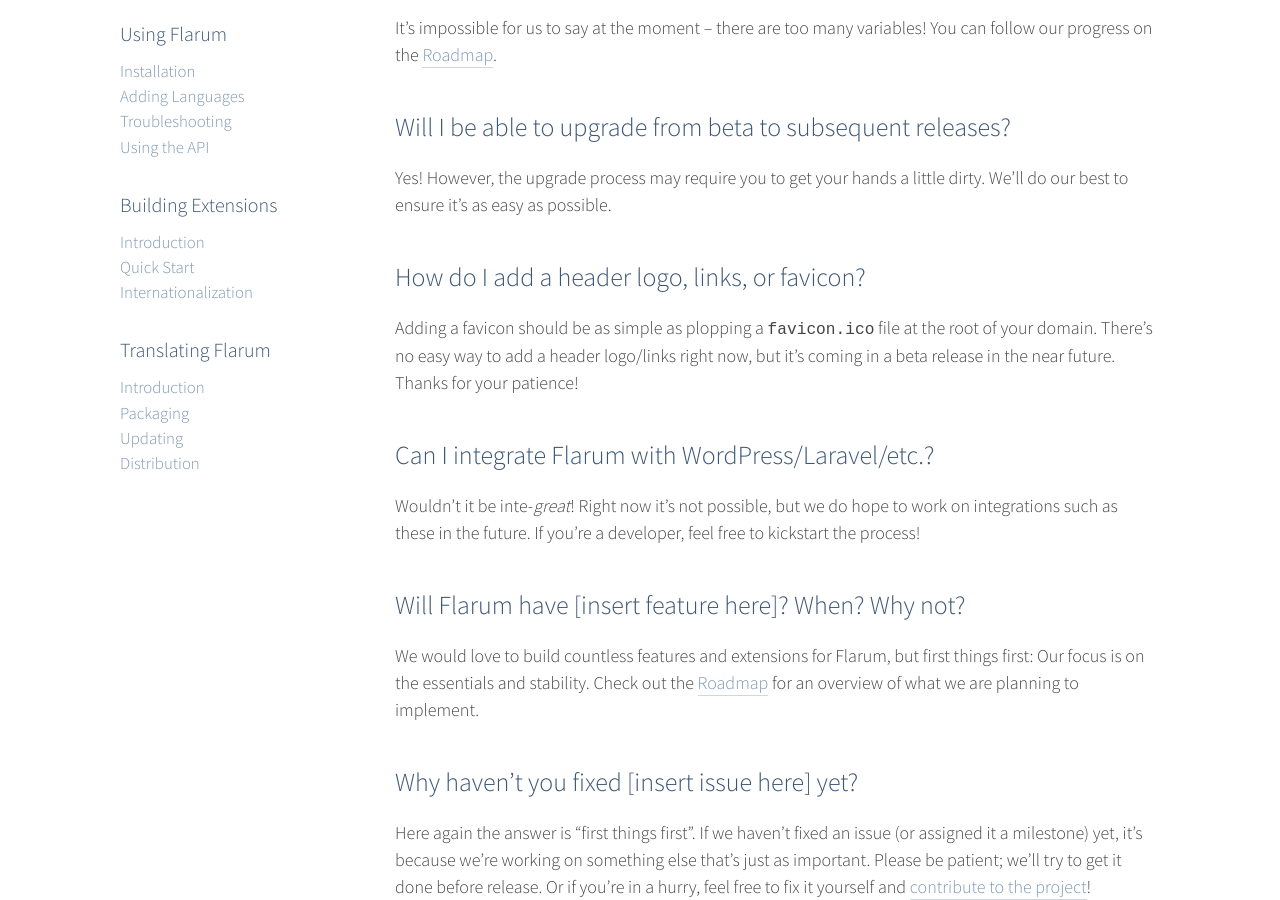
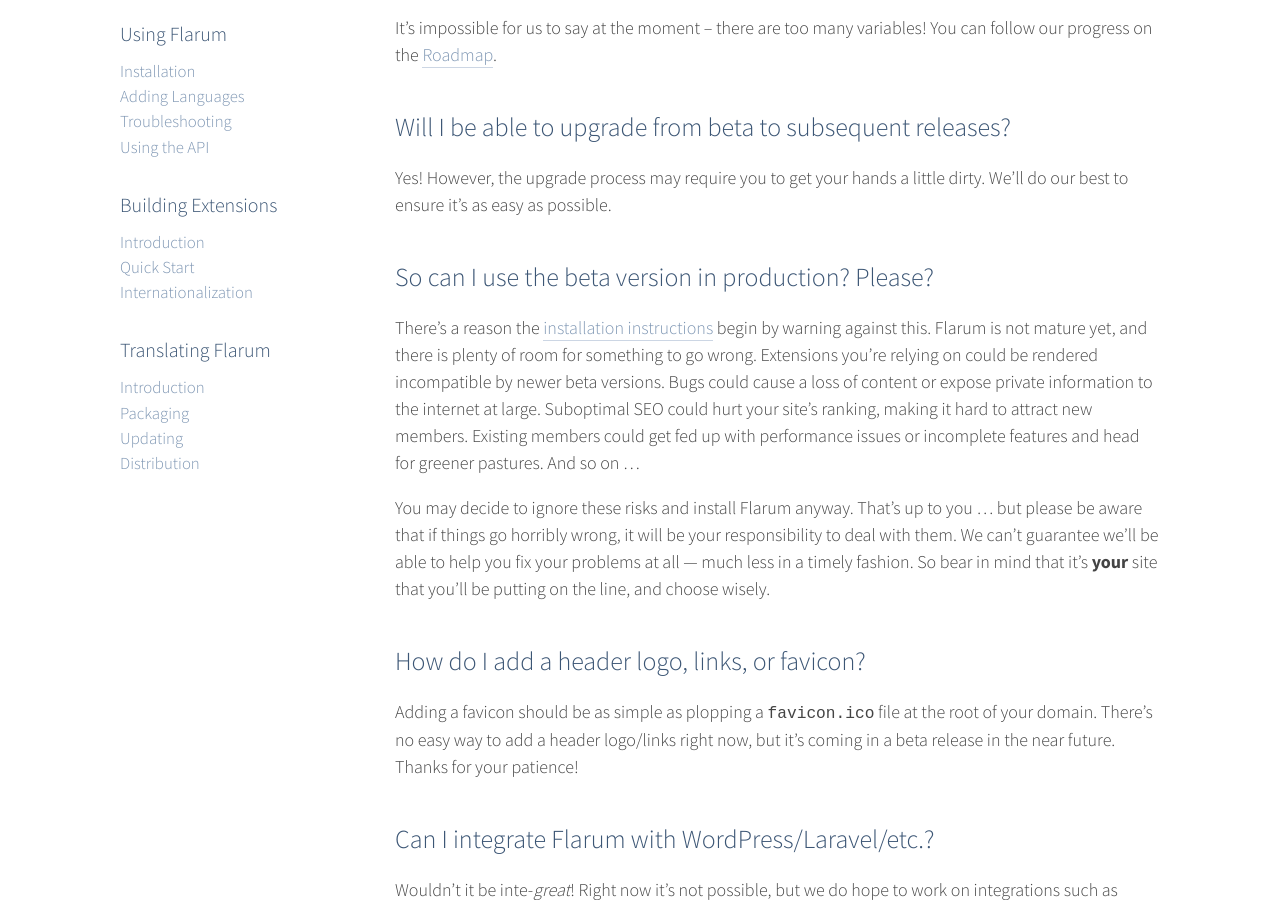
Before and after one commit to flarum/flarum.github.io, a Jekyll site: the page built from _docs/faq.md, in a window 1280 px wide and 900 px high, scrolled down 407 px. Built offline with Jekyll 4.4.1, drawn with Linux system fonts in a browser that asks for light colours; nearby versions of some CDN libraries; comment, search, counter and statistics services are not loaded.

Commit message:
Add a FAQ item about using beta in production.

```diff
--- a/_docs/faq.md
+++ b/_docs/faq.md
@@ -14,6 +14,14 @@
 ## Will I be able to upgrade from beta to subsequent releases?
 
 Yes! However, the upgrade process may require you to get your hands a little dirty. We'll do our best to ensure it's as easy as possible.
+
+<a name="production"></a>
+
+## So can I use the beta version in production? Please?
+
+There's a reason the [installation instructions]({{ site.baseurl }}/docs/installation/) begin by warning against this. Flarum is not mature yet, and there is plenty of room for something to go wrong. Extensions you're relying on could be rendered incompatible by newer beta versions. Bugs could cause a loss of content or expose private information to the internet at large. Suboptimal SEO could hurt your site's ranking, making it hard to attract new members. Existing members could get fed up with performance issues or incomplete features and head for greener pastures. And so on &hellip;
+
+You may decide to ignore these risks and install Flarum anyway. That's up to you &hellip; but please be aware that if things go horribly wrong, it will be your responsibility to deal with them. We can't guarantee we'll be able to help you fix your problems at all &mdash; much less in a timely fashion. So bear in mind that it's **your** site that you'll be putting on the line, and choose wisely.
 
 <a name="customization"></a>
 
```
